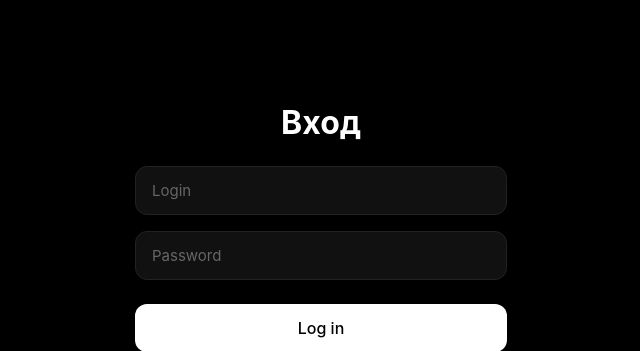
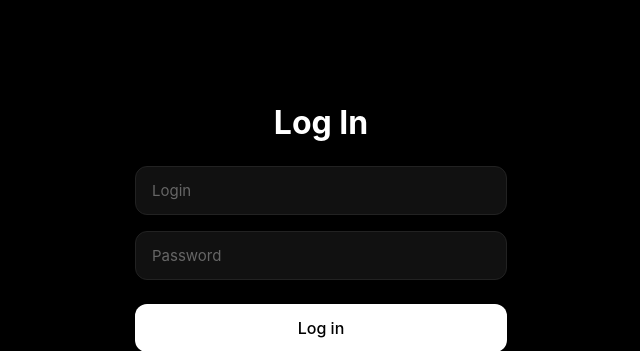
Before and after one commit to awt1k-dev/Finance-Tracker, a Flask app: page /login in a window 1280 px wide. Shown: the part 134-485 px from the top of the page, without its empty margins (319-959 px from the left). Run offline with Flask 3, Linux system fonts and the light colour scheme.

Commit message:
removed russian words

```diff
--- a/templates/home.html
+++ b/templates/home.html
@@ -22,6 +22,7 @@
 
         <main class="actions">
             <a href="{{ url_for('login') }}" class="btn primary">Log In</a>
+            <a href="{{ url_for('register') }}" class="btn primary">Register</a>
             <a href="{{ url_for('profile') }}" class="btn secondary">Profile</a>
         </main>
 
--- a/templates/login.html
+++ b/templates/login.html
@@ -15,7 +15,7 @@
 </head>
 <body>
     <div class="container">
-        <h1>Вход</h1>
+        <h1>Log In</h1>
         {% with messages = get_flashed_messages(with_categories=True) %}
             {% for cat, message in messages %}
                 <span class="flash-{{ cat }}">{{ message }}</span>
--- a/templates/register.html
+++ b/templates/register.html
@@ -25,7 +25,7 @@
             <input type="text" name="username" placeholder="Username" required value="{{ username if username else ''}}">
             <input type="email" name="email" placeholder="Email" required value="{{ email if email else ''}}">
             <input type="password" name="password" placeholder="Password" required value="{{ password if password else ''}}">
-            <input type="password" name="confirm_password" placeholder="Confirm Password" required value="{{ password if password else ''}}">
+            <input type="password" name="password_confirm" placeholder="Confirm Password" required value="{{ password if password else ''}}">
             <button type="submit">Register</button>
         </form>
         <a href="{{ url_for('login') }}" class="back">← Back to login</a>
```
Also changed, not shown: 1 other file.
